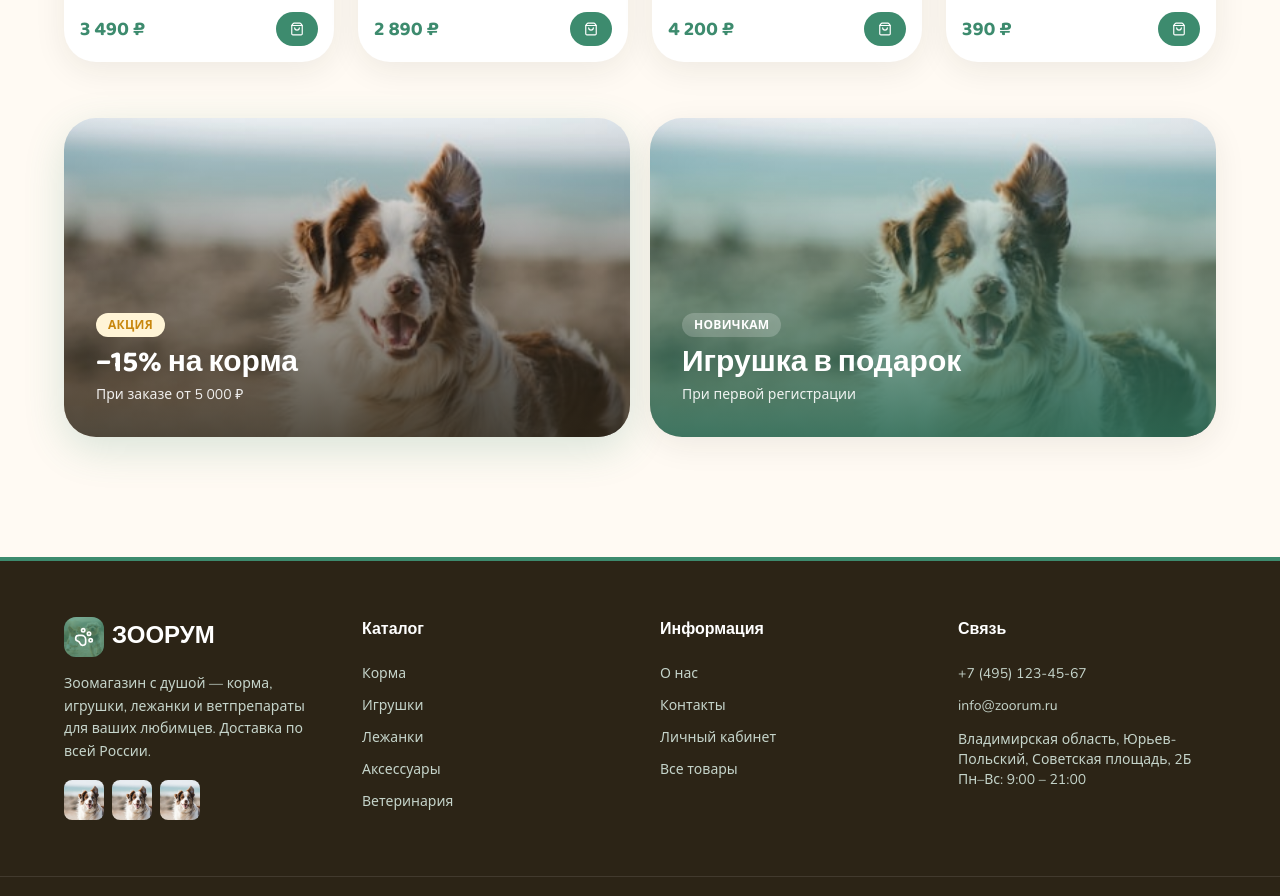
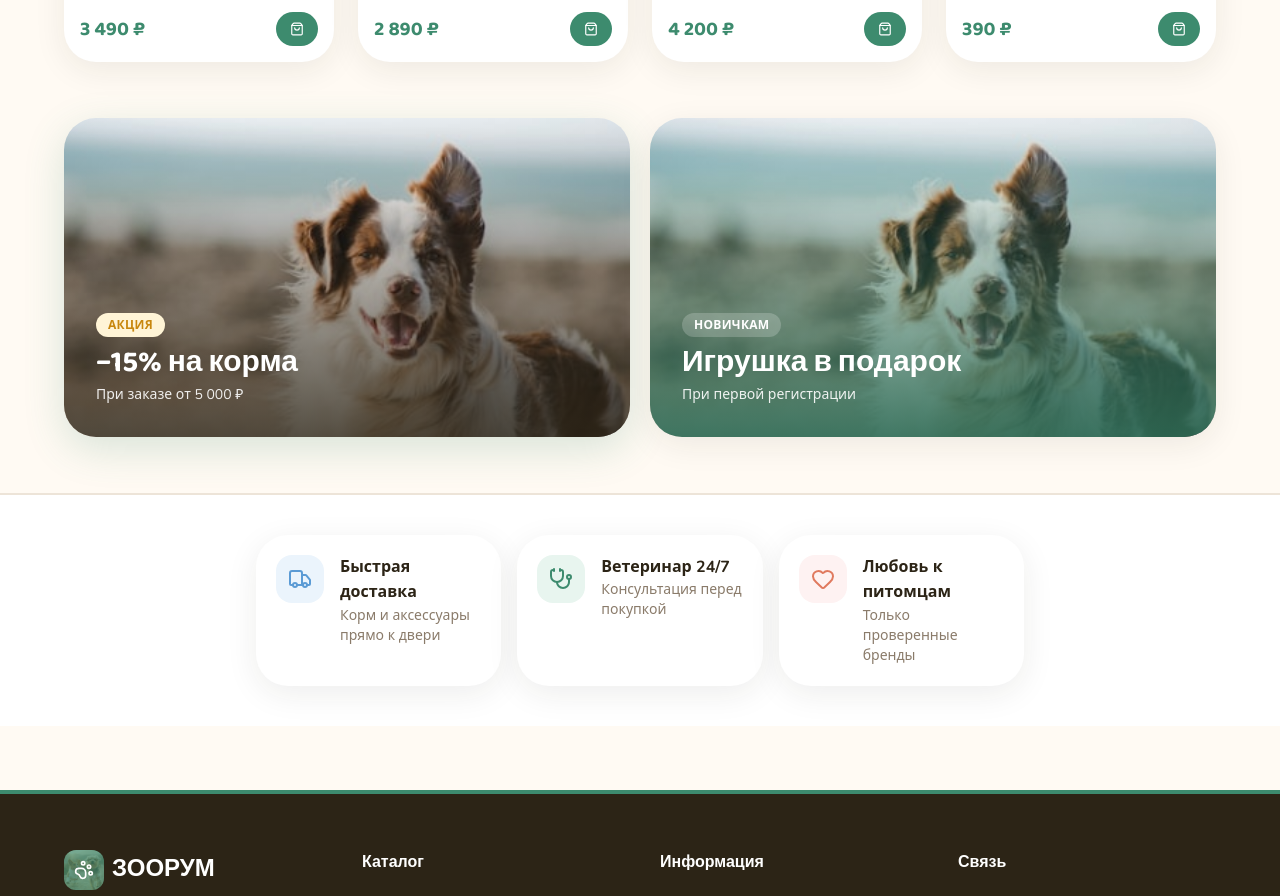
Before and after one commit to nelsyqq/ZOORUM, a Vue app: page / in a window 1280 px wide. Shown: the part 2465-3361 px from the top of the page. Built offline with nearby package versions, Linux system fonts and the light colour scheme.

Commit message:
Move perks below promo banners at bottom of page

```diff
--- a/src/views/HomeView.vue
+++ b/src/views/HomeView.vue
@@ -139,8 +139,8 @@ const petTypes = [
   </section>
 
   <!-- Promo banners -->
-  <section class="container-wrap pb-14">
-    <div class="grid gap-5 md:grid-cols-2">
+  <section class="container-wrap">
+    <div class="grid gap-5 pb-14 md:grid-cols-2">
       <RouterLink to="/catalog?category=food" class="group relative overflow-hidden rounded-blob shadow-paw animate-fade-up">
         <img :src="SITE_IMAGES.promo.sale" alt="Акция на корма" class="aspect-[16/9] w-full object-cover transition-transform duration-500 group-hover:scale-105" />
         <div class="absolute inset-0 flex flex-col justify-end bg-gradient-to-t from-ink/80 to-transparent p-8 text-white">
@@ -159,4 +159,21 @@ const petTypes = [
       </RouterLink>
     </div>
   </section>
+
+  <!-- Perks -->
+  <section class="border-t-2 border-line bg-white py-10 animate-fade-up">
+    <div class="container-wrap">
+      <div class="mx-auto grid max-w-3xl gap-4 sm:grid-cols-3">
+        <div v-for="(p, i) in perks" :key="p.title" class="panel flex gap-4 !p-5 transition-all duration-300 hover:-translate-y-1 hover:shadow-paw animate-fade-up" :class="`delay-${(i + 1) * 100}`">
+          <div class="flex h-12 w-12 shrink-0 items-center justify-center rounded-2xl" :class="p.color">
+            <component :is="p.icon" class="h-6 w-6" />
+          </div>
+          <div>
+            <strong class="block font-bold">{{ p.title }}</strong>
+            <p class="text-sm text-muted">{{ p.text }}</p>
+          </div>
+        </div>
+      </div>
+    </div>
+  </section>
 </template>
```
